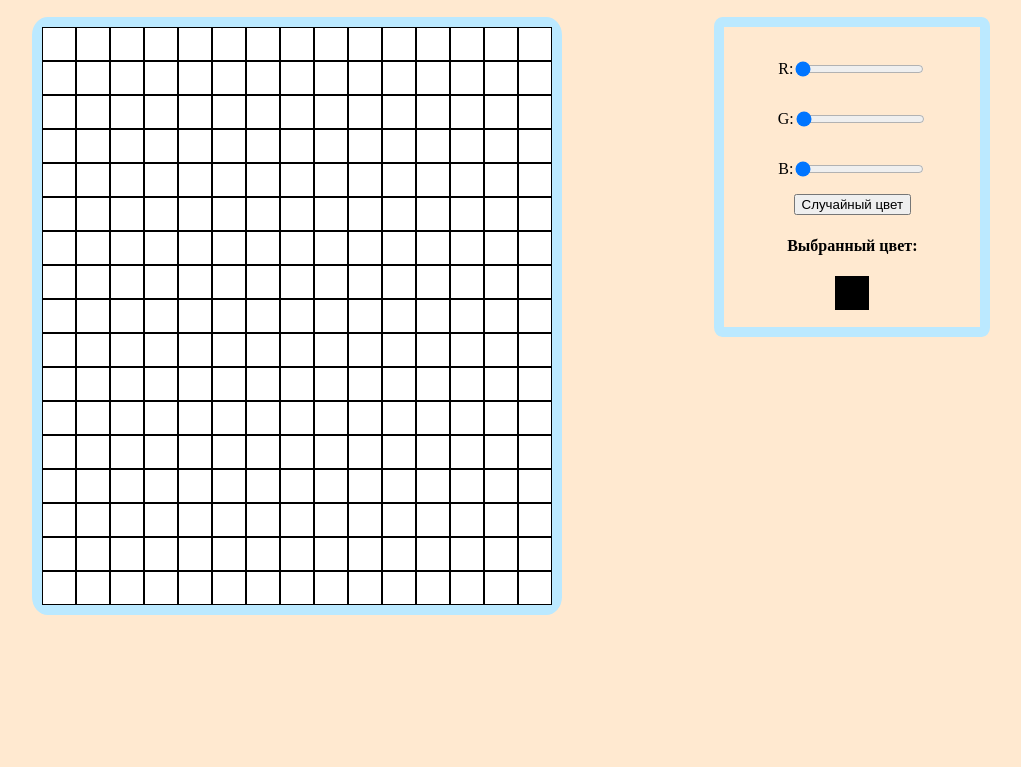
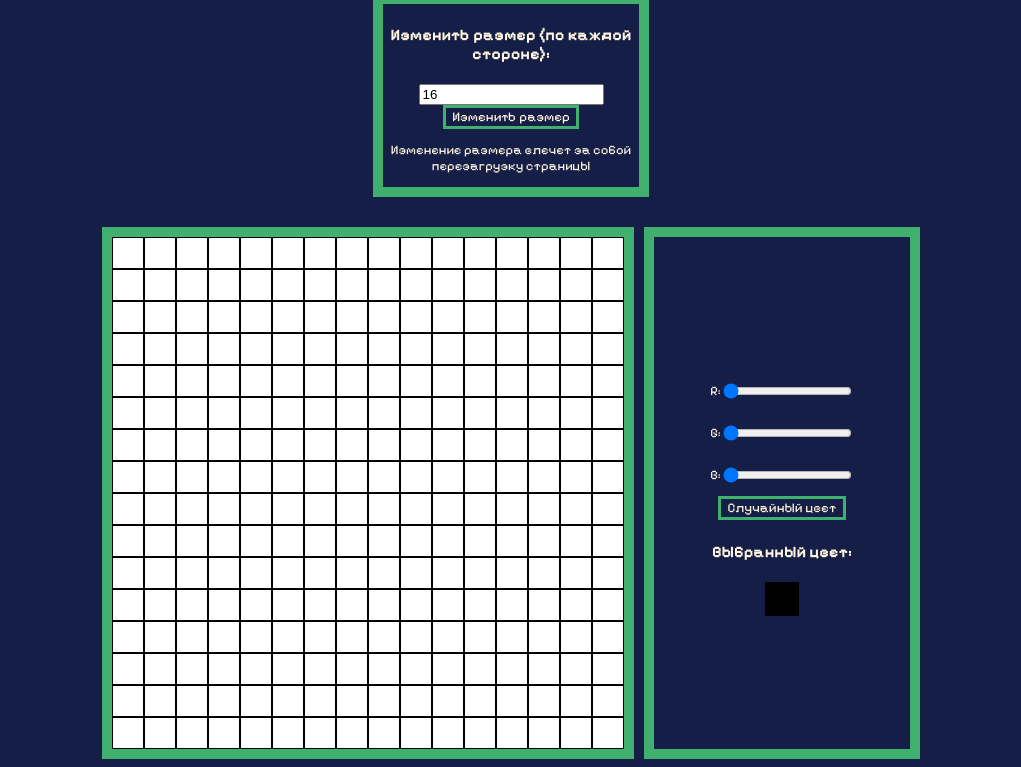
Before and after one commit to FieldMouser/Sketchpad, a plain HTML site: page index.html in a window 1280 px wide. Shown: the part 122-889 px from the top of the page, without its empty margins (129-1150 px from the left). Before the commit the page ends 800 px from the top, so only its background shows below. Drawn offline with Linux system fonts and the light colour scheme.

Commit message:
Changed style, added grid size changing, updated color selection sliders

```diff
--- a/index.html
+++ b/index.html
@@ -5,10 +5,20 @@
     <meta name="viewport" content="width=device-width, initial-scale=1.0">
     <title>Sketchpad</title>
     <link rel="stylesheet" href="style.css">
+    <link rel="preconnect" href="https://fonts.googleapis.com">
+    <link rel="preconnect" href="https://fonts.gstatic.com" crossorigin>
+    <link href="https://fonts.googleapis.com/css2?family=Pixelify+Sans:wght@400..700&display=swap" rel="stylesheet">
 </head>
 <body>
     <center>
         <h1>Sketchpad</h1>
+        <div class ="sizeSelector">
+            <h4>Изменить размер (по каждой стороне):</h4>
+            <input type="number" class="squareSize" value="16">
+            <button onclick="changeSize()"> Изменить размер</button>
+            <p>Изменение размера влечет за собой перезагрузку страницы</p>
+
+        </div>
             <div class="page">
 
                 <div class="container"></div>
@@ -28,11 +38,14 @@
                     </div>
                     <button onclick="randomColor()">Случайный цвет</button>
 
-                    <h4>Выбранный цвет:</h2>
+                    <h4>Выбранный цвет:</h4>
                     <div class = "pickedColor"></div>
 
                 </div>
+
+
             </div>
+
 
     </center>
 
--- a/script.js
+++ b/script.js
@@ -1,13 +1,30 @@
 const container = document.querySelector(".container");
 const pickedColor = document.querySelector(".pickedColor");
 let red = 0, green = 0, blue = 0;
+
+let size = document.querySelector(".squareSize").value;
+if (size > 100) {
+    size = 100;
+    document.querySelector(".squareSize").value = size;
+}
+else if (size < 2) {
+    size = 2;
+    document.querySelector(".squareSize").value = size;
+}
+
 pickedColor.style.backgroundColor = `rgb(${red},${green},${blue})`;
+document.querySelector(".red").value = red;
+document.querySelector(".blue").value = blue;
+document.querySelector(".green").value = green;
 
 function randomColor(){
     red = Math.round(Math.random() * 255);
     blue = Math.round(Math.random() * 255);
     green = Math.round(Math.random() * 255);
     pickedColor.style.backgroundColor = `rgb(${red},${green},${blue})`;
+    document.querySelector(".red").value = red;
+    document.querySelector(".blue").value = blue;
+    document.querySelector(".green").value = green;
 }
 
 function redColor(value) {
@@ -25,10 +42,19 @@ function blueColor(value) {
     blue = value;
 }
 
+function changeSize() {
+    location.reload();
+    size = document.querySelector(".squareSize").value;
 
-for (let i = 0; i < 255; i++) {
+
+}
+
+
+for (let i = 0; i < size * size; i++) {
     const div = document.createElement("div"); // Создание нового элемента div
     div.classList.add("pixel"); // Добавление класса pixel к новому элементу
+    div.style.width = 512 / size - 2 + "px";
+    div.style.height = 512 / size - 2 + "px";
     container.appendChild(div); // Добавление нового элемента в контейнер
 
     div.onmousedown = () => {
--- a/style.css
+++ b/style.css
@@ -1,25 +1,22 @@
-.container, .colorSelector {
+.container, .colorSelector, .sizeSelector {
 
-    height: 578px;
-    width: 510px;
+    height: 512px;
+    width: 512px;
     display: flex;
     flex-wrap: wrap;
     justify-content: center;
     align-items: center;
-    border: 10px solid #BBE9FF;
-    border-radius: 3%;
+    border: 10px solid #41B06E;
 }
 
 .pixel {
     border: 1px solid black;
     background-color: white;
-    height: 32px;
-    width: 32px;
 }
 .page {
-
     display: flex;
-    justify-content: space-evenly;
+    justify-content: center;
+    gap: 10px
 }
 .color {
     display: flex;
@@ -32,21 +29,47 @@
     height: 32px;
     width: 32px;
 }
-.colorSelector {
+.colorSelector, .sizeSelector {
     display: flex;
     flex-direction: column;
     align-items: center;
-    height: 300px;
+    height: auto;
     width: 256px;
 
 }
 
 h1 {
     font-size: 56px;
-    color: #B1AFFF;
-    font-family: 'Press Start 2P', serif;
+    color: #FFF5E0;
+    font-family: "Pixelify Sans", sans-serif;
 }
 
 body {
-    background-color: #FFE9D0;
+    background-color: #141E46;
+    color: #FFF5E0;
+    font-family: "Pixelify Sans", sans-serif;
 }
+
+.sizeSelector {
+    margin-bottom: 30px;
+}
+
+h1 {
+    margin-bottom: 10px;
+}
+
+p {
+    font-size: small;
+}
+
+button {
+    border: 3px solid #41B06E;
+    background-color: #141E46;
+    color: #FFF5E0;
+    font-family: "Pixelify Sans", sans-serif;
+}
+
+button:hover {
+    background-color: #41B06E;
+    color: #141E46;
+}
```
